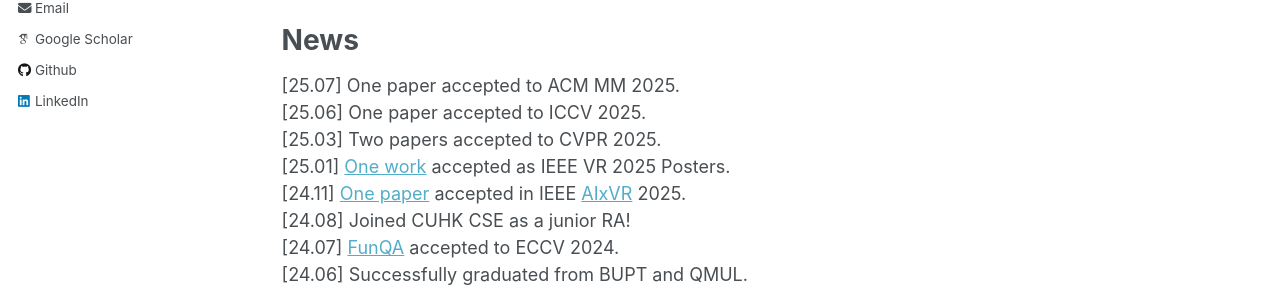
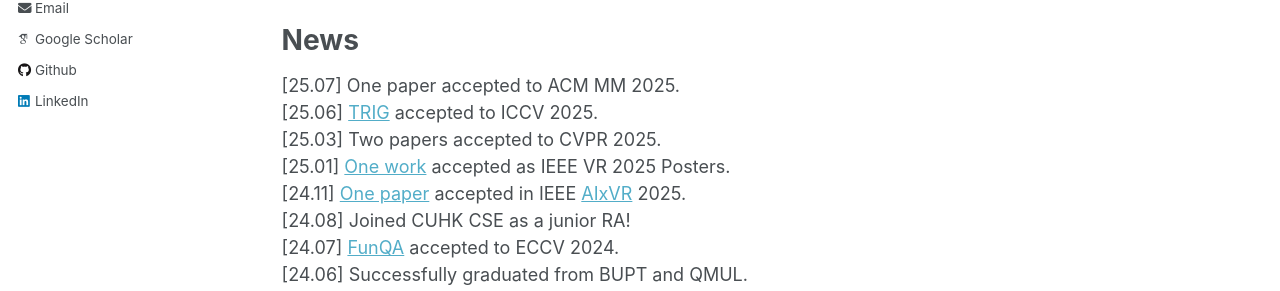
Before and after one commit to Nicous20/Nicous20.github.io, a Jekyll site: the page built from _pages/about.md, in a window 1280 px wide and 1159 px high. Shown: the part 426-717 px from the top of the window. Built offline with Jekyll 4.4.1, drawn with Linux system fonts in a browser that asks for light colours; some web fonts are replaced.

Commit message:
Update about.md

```diff
--- a/_pages/about.md
+++ b/_pages/about.md
@@ -16,7 +16,7 @@ His current research focuses on 3D vision (highly related to XR and HCI), visual
 News
 ======
 [25.07] One paper accepted to ACM MM 2025.
-[25.06] One paper accepted to ICCV 2025.
+[25.06] [TRIG](https://www.arxiv.org/abs/2507.22100) accepted to ICCV 2025.
 [25.03] Two papers accepted to CVPR 2025.
 [25.01] [One work](https://arxiv.org/abs/2501.09302) accepted as IEEE VR 2025 Posters.
 [24.11] [One paper](https://arxiv.org/abs/2412.06257) accepted in IEEE [AIxVR](https://aixvr.tecnico.ulisboa.pt/) 2025.
```
